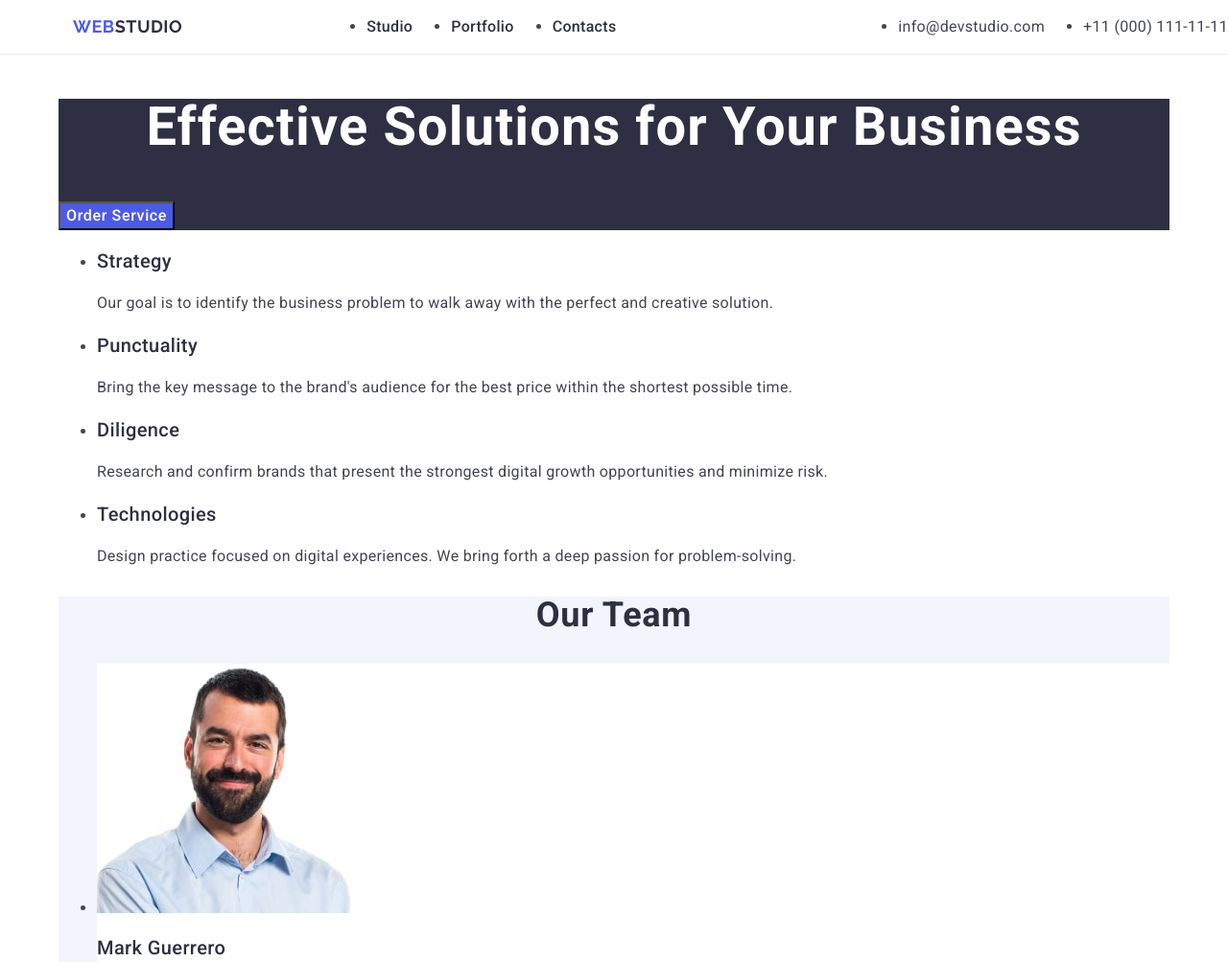
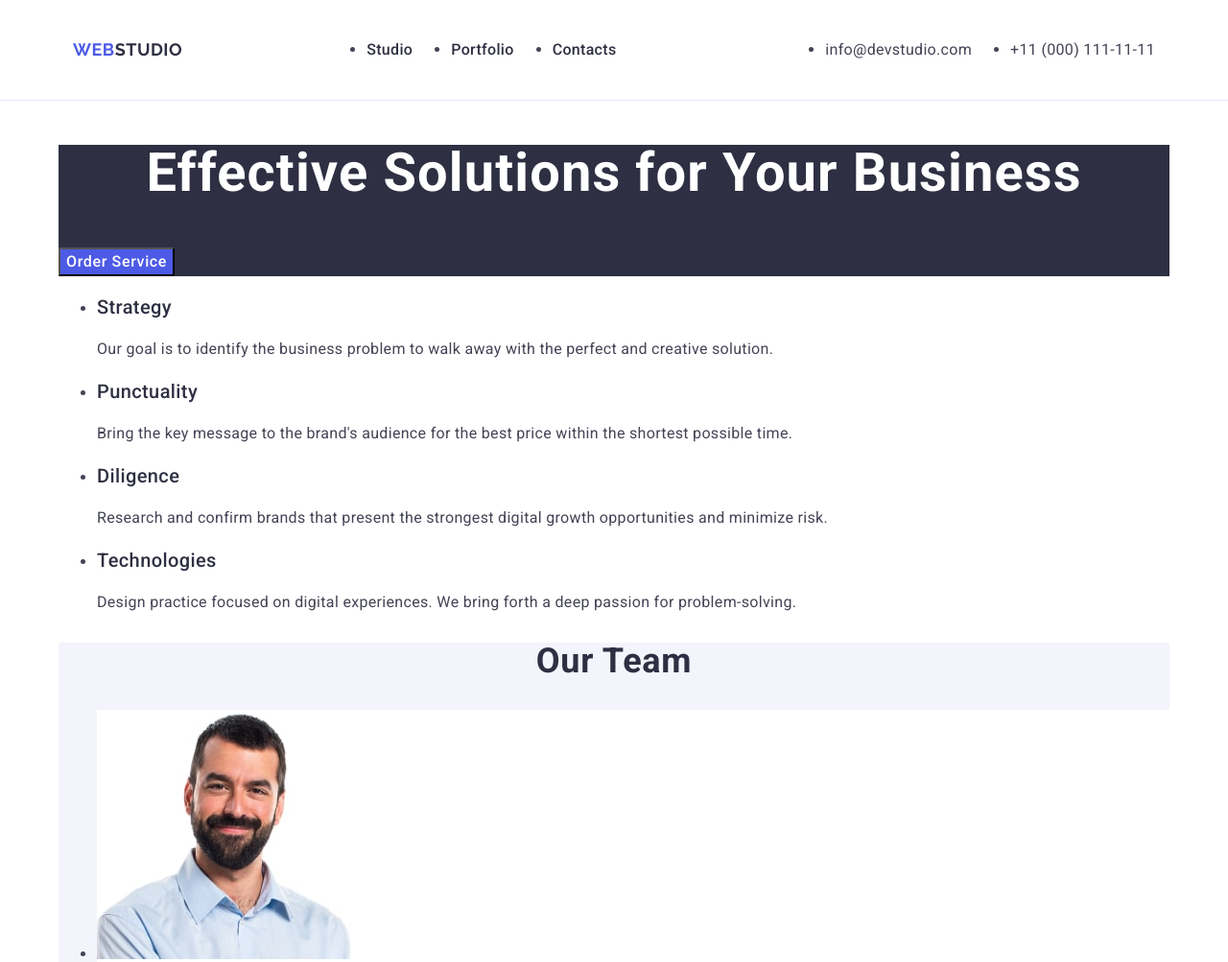
Before and after one commit to Bayronix/goit-markup-hw-03, a plain HTML site: page index.html in a window 1280 px wide. Shown: the top 1003 px of the page at 96% size. Drawn offline with nearby package versions, Linux system fonts and the light colour scheme.

Commit message:
004 - commit

```diff
--- a/css/styles.css
+++ b/css/styles.css
@@ -103,10 +103,10 @@ nav ul {
 .address-wrap-add ul {
   display: flex;
   gap: 40px;
-  position: absolute;
-  top: 0;
   right: 0;
   box-sizing: border-box;
+  padding-top: 24px;
+  padding-bottom: 24px;
 }
 
 .address-wrap-add {
```
